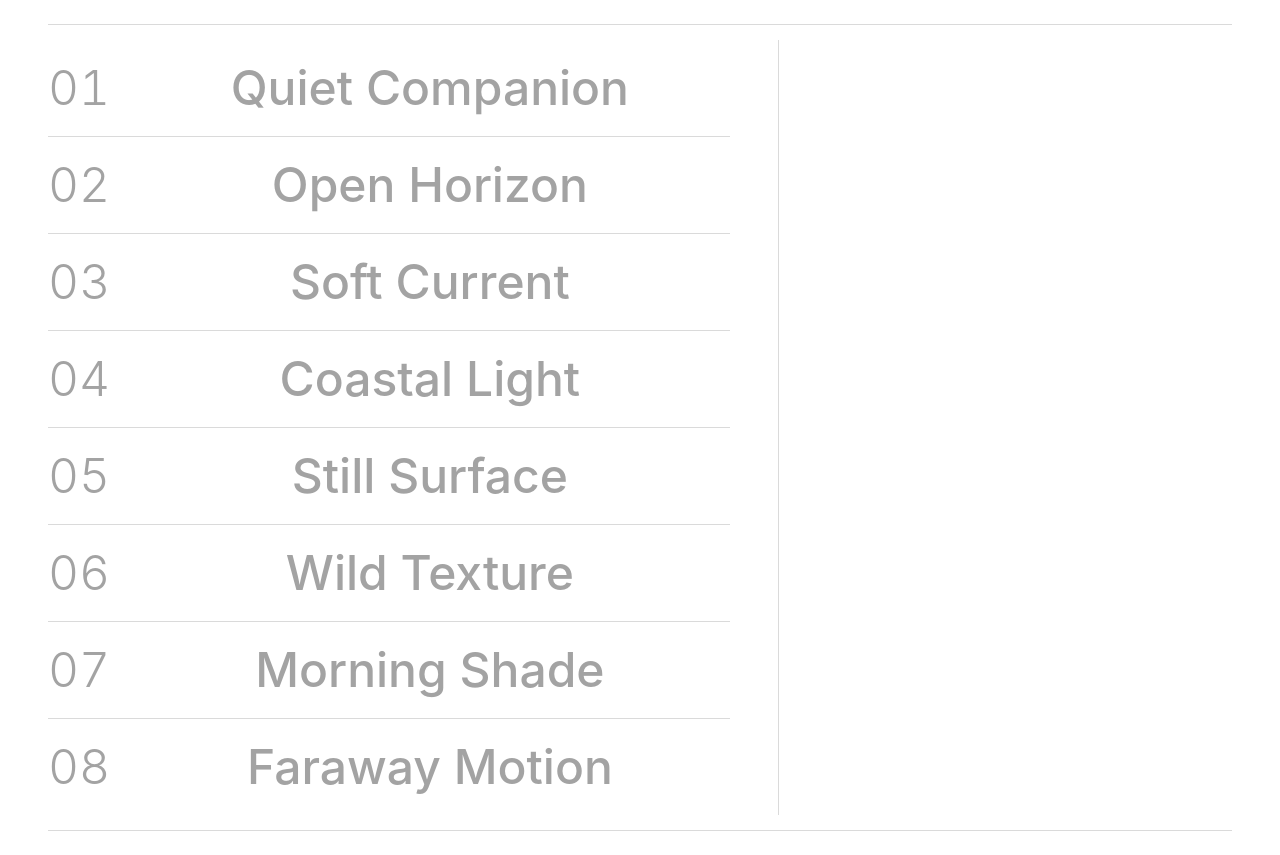
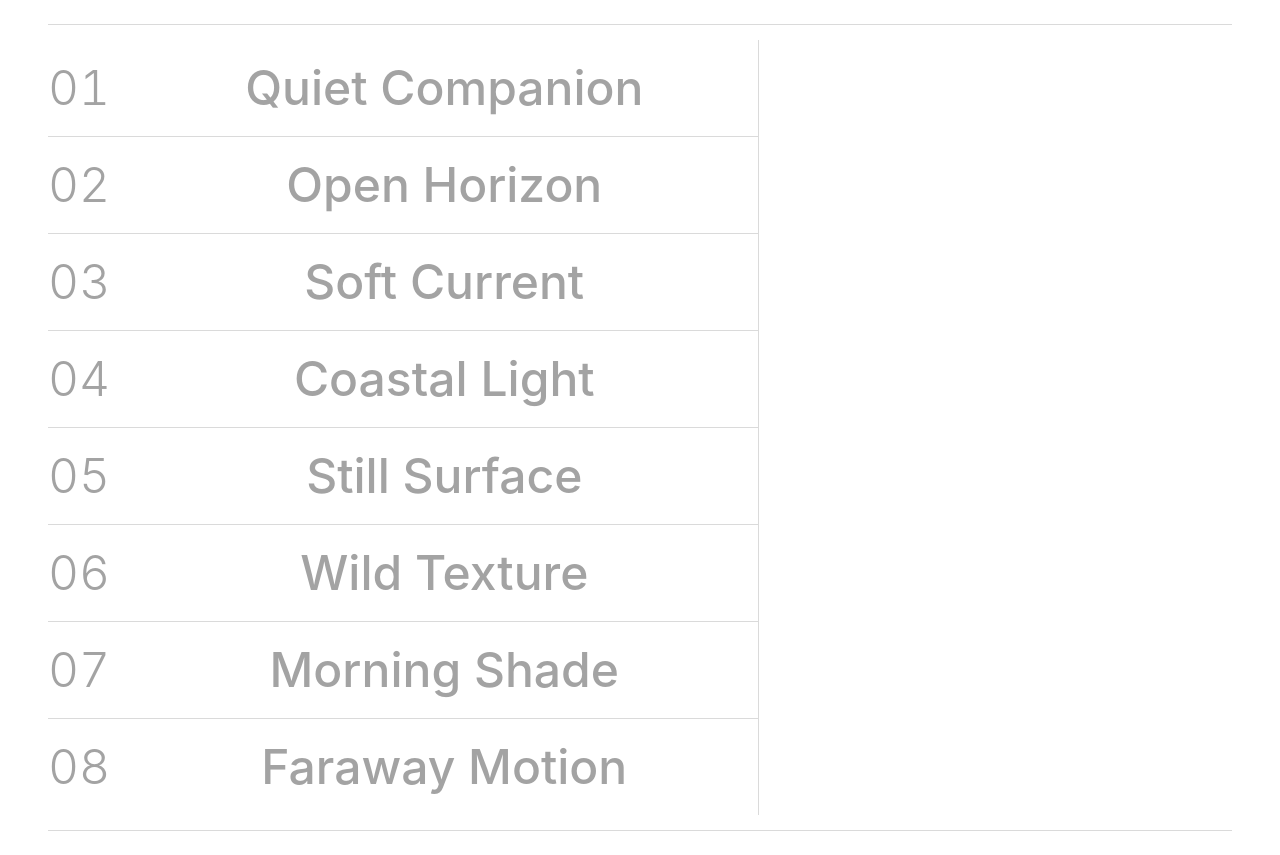
Before and after one commit to ics-creative/261005_tailwindcss_intro, a React (Vite) app: page / in a window 1280 px wide. Built offline with nearby package versions, Linux system fonts and the light colour scheme.

Commit message:
DOM構造の変更

```diff
--- a/src/components/Gallery.tsx
+++ b/src/components/Gallery.tsx
@@ -8,11 +8,12 @@ type GalleryProps = {
 
 export const Gallery = ({ items }: GalleryProps) => (
   <section className="w-full max-w-7xl px-5 sm:px-12">
-    <div className="group/gallery relative isolate grid overflow-clip sm:grid-cols-[3fr_2fr] sm:gap-12">
+    <div className="group/gallery relative isolate overflow-clip">
       {/* デスクトップ表示での上下ボーダー */}
       <span className="absolute top-6 left-0 hidden w-full border-t border-border-subtle sm:block" />
       <span className="absolute bottom-6 left-0 hidden w-full border-b border-border-subtle sm:block" />
 
+      <div className="sm:grid sm:grid-cols-[3fr_2fr]">
         <ol className="py-10">
           {items.map((item, index) => (
             <li
@@ -21,13 +22,12 @@ export const Gallery = ({ items }: GalleryProps) => (
             >
               {/* 画像タイトル */}
               <GalleryTitle index={index} title={item.title} />
-            {/* ホバー中の画像表示 */}
-            <GalleryPreview image={item.image} />
             </li>
           ))}
         </ol>
 
-      <div className="my-10 hidden border-l border-border-subtle sm:block" />
+        <GalleryPreview items={items} />
+      </div>
     </div>
   </section>
 );
--- a/src/components/GalleryPreview.tsx
+++ b/src/components/GalleryPreview.tsx
@@ -1,13 +1,20 @@
+import type { GalleryItem } from '../data/galleryItems';
+
 type GalleryPreviewProps = {
-  image: string;
+  items: GalleryItem[];
 };
 
-export const GalleryPreview = ({ image }: GalleryPreviewProps) => (
-  <div className="pointer-events-none invisible absolute gallery-preview-position right-0 col-start-2 col-end-3 my-13 aspect-4/5 w-[clamp(12rem,25vw,23rem)] self-center overflow-hidden transition-[top,bottom] group-has-[li:hover]/gallery:visible max-sm:hidden">
-    <img
-      src={image}
-      alt=""
-      className="absolute inset-0 size-full scale-105 object-cover opacity-0 mix-blend-plus-lighter transition group-hover:scale-100 group-hover:opacity-100"
-    />
+export const GalleryPreview = ({ items }: GalleryPreviewProps) => (
+  <div className="my-10 hidden gallery-preview border-l border-border-subtle sm:block">
+    <div className="pointer-events-none invisible absolute gallery-preview-position right-0 my-13 aspect-4/5 w-[clamp(12rem,25vw,23rem)] self-center overflow-hidden transition-[top,bottom] group-has-[li:hover]/gallery:visible">
+      {items.map((item) => (
+        <img
+          key={item.title}
+          src={item.image}
+          alt=""
+          className="absolute inset-0 size-full scale-105 object-cover opacity-0 mix-blend-plus-lighter transition"
+        />
+      ))}
+    </div>
   </div>
 );
--- a/src/components/GalleryTitle.tsx
+++ b/src/components/GalleryTitle.tsx
@@ -6,6 +6,6 @@ type GalleryTitleProps = {
 export const GalleryTitle = ({ index, title }: GalleryTitleProps) => (
   <div className="flex w-full items-center gap-3 py-4 text-gallery-title text-muted transition-colors group-hover:gallery-anchor hover:text-foreground sm:gap-5 sm:py-3">
     <span className="shrink-0 font-light tabular-nums">{String(index + 1).padStart(2, '0')}</span>
-    <span className="flex-1 text-center font-medium whitespace-nowrap">{title}</span>
+    <h2 className="flex-1 text-center font-medium whitespace-nowrap">{title}</h2>
   </div>
 );
--- a/src/index.css
+++ b/src/index.css
@@ -8,6 +8,21 @@
 @utility gallery-preview-position {
   position-anchor: --gallery-active;
   inset-block: anchor(center);
+}
+
+/* タイトルと画像を並び順で対応付ける（このデモは8項目） */
+@utility gallery-preview {
+  ol:has(> li:nth-child(1):hover) + & img:nth-child(1),
+  ol:has(> li:nth-child(2):hover) + & img:nth-child(2),
+  ol:has(> li:nth-child(3):hover) + & img:nth-child(3),
+  ol:has(> li:nth-child(4):hover) + & img:nth-child(4),
+  ol:has(> li:nth-child(5):hover) + & img:nth-child(5),
+  ol:has(> li:nth-child(6):hover) + & img:nth-child(6),
+  ol:has(> li:nth-child(7):hover) + & img:nth-child(7),
+  ol:has(> li:nth-child(8):hover) + & img:nth-child(8) {
+    opacity: 1;
+    scale: 1;
+  }
 }
 
 /* プロジェクト用のテーマ定義 */
```
Lines whose indentation alone changed are shown as unchanged.
